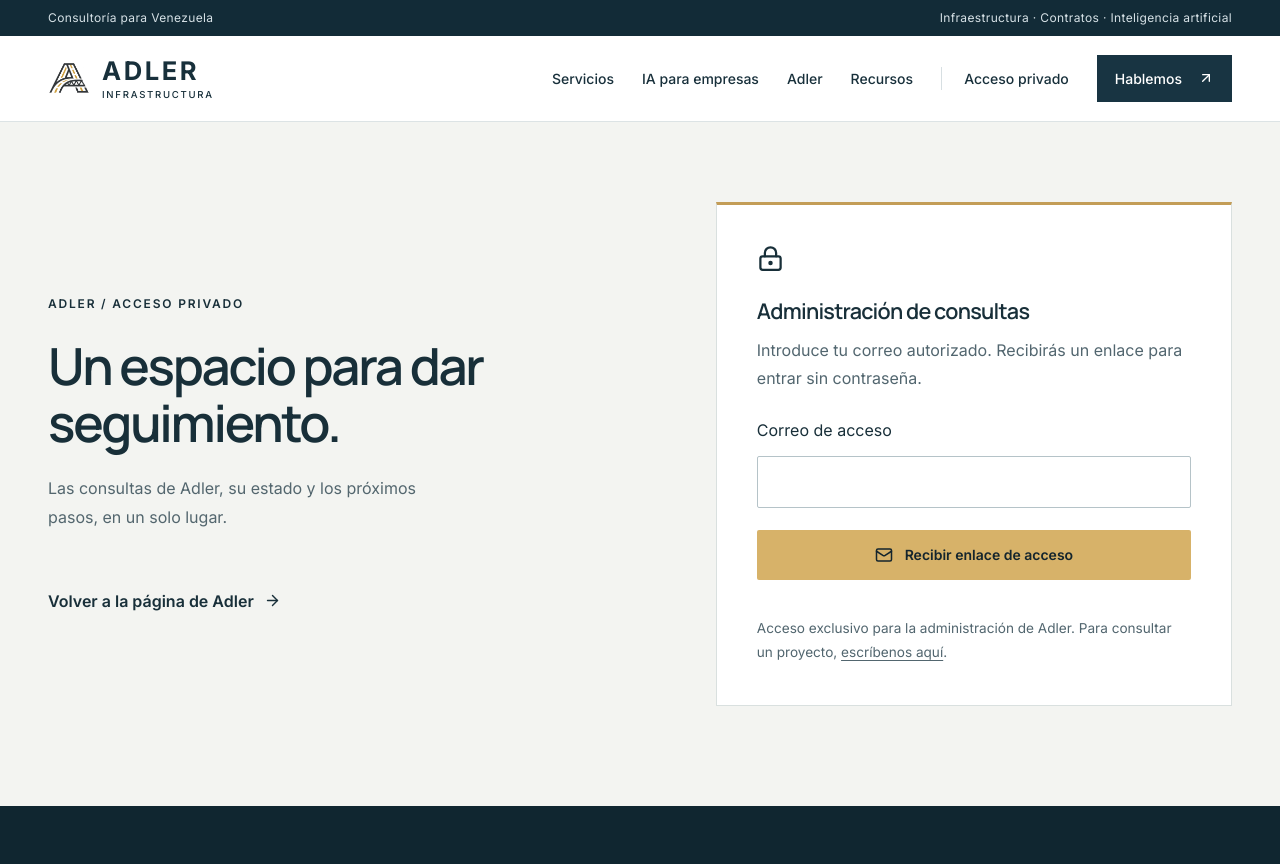
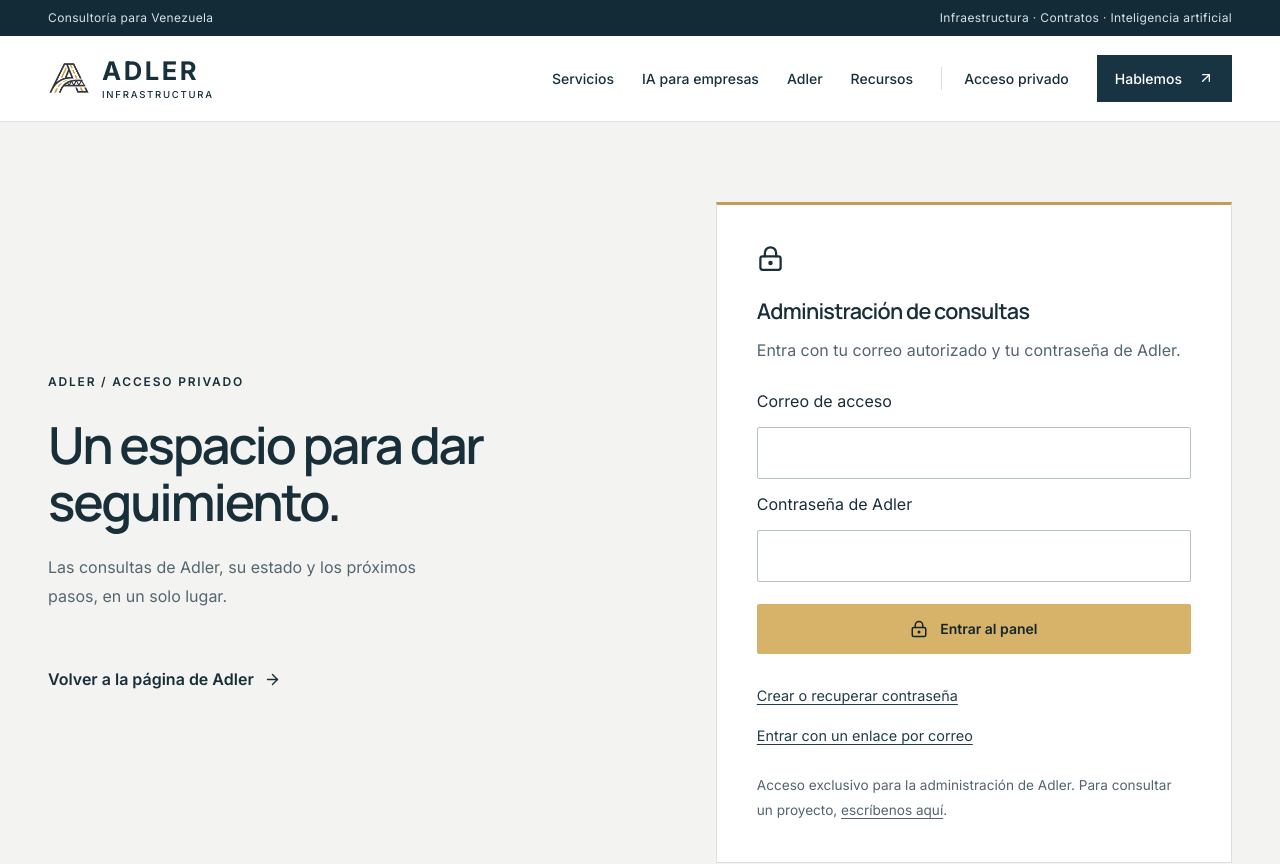
Before and after one commit to eNergy9k3z/adler_infrastructura, a React (Vite) app: page /login in a window 1280 px wide. Shown: the top 864 px of the page. Built offline with nearby package versions, Linux system fonts and the light colour scheme; no server answers.

Commit message:
Add password sign-in and account recovery for Adler administrators

```diff
--- a/src/App.jsx
+++ b/src/App.jsx
@@ -26,6 +26,7 @@
 import PrintableDoc from "./pages/PrintableDoc";
 import Profile from "./pages/Profile";
 import AuthProvider from "./auth/AuthProvider";
+import AccountPassword from "./pages/AccountPassword";
 
 // Scroll to top on route change
 function ScrollToTop() {
@@ -40,7 +41,7 @@
 
 function SiteWidgets() {
   const { pathname } = useLocation();
-  if (["/login", "/dashboard"].includes(pathname)) return null;
+  if (["/login", "/dashboard", "/cuenta/contrasena"].includes(pathname)) return null;
   return (
     <>
       <WhatsAppButton />
@@ -72,6 +73,7 @@
               }
             />
             <Route path="/normativa" element={<Normativa />} />
+            <Route path="/cuenta/contrasena" element={<AuthProvider><AccountPassword /></AuthProvider>} />
             <Route
               path="/dashboard"
               element={
--- /dev/null
+++ b/src/auth/accessFeedback.js
@@ -0,0 +1,18 @@
+export function accessFeedback(error, action = "email") {
+  if (error?.code === "over_email_send_rate_limit") {
+    return { tone: "warning", title: "Enlace no enviado", message: "Se alcanzó temporalmente el límite de envío de enlaces. Si tienes un enlace reciente sin usar, puedes abrirlo. Si ya tienes contraseña, vuelve al acceso e introduce tu correo y contraseña." };
+  }
+  if (error?.code === "over_request_rate_limit" || error?.status === 429) {
+    return { tone: "warning", title: "Demasiados intentos", message: "Espera unos minutos antes de volver a intentarlo." };
+  }
+  if (["signup_disabled", "user_not_found", "email_not_confirmed"].includes(error?.code)) {
+    return { tone: "warning", title: "Invitación necesaria", message: "Para tu primera entrada, abre la invitación más reciente de Adler que recibiste por correo." };
+  }
+  return {
+    tone: "error",
+    title: action === "password" ? "No se pudo iniciar sesión" : "Enlace no enviado",
+    message: action === "password" && error?.code === "invalid_credentials"
+      ? "El correo o la contraseña no son correctos. Si todavía no has creado una contraseña para Adler, utiliza «Crear o recuperar contraseña»."
+      : "No se pudo completar la solicitud. Comprueba la conexión y vuelve a intentarlo.",
+  };
+}
--- /dev/null
+++ b/src/components/AccessFeedback.jsx
@@ -0,0 +1,6 @@
+export default function AccessFeedback({ feedback }) {
+  if (!feedback) return null;
+  return <p className={`private-${feedback.tone === "success" ? "notice" : feedback.tone}`} role={feedback.tone === "success" ? "status" : "alert"}>
+    <strong>{feedback.title}</strong>{feedback.message}
+  </p>;
+}
--- /dev/null
+++ b/src/pages/AccountPassword.jsx
@@ -0,0 +1,99 @@
+import { useRef, useState } from "react";
+import { Link } from "react-router-dom";
+import { ArrowRight, LockKeyhole } from "lucide-react";
+import { supabase } from "../supabaseClient";
+import { useAuth } from "../auth/AuthContext";
+import { accessFeedback } from "../auth/accessFeedback";
+import AccessFeedback from "../components/AccessFeedback";
+import "./Login.css";
+
+export default function AccountPassword() {
+  const { state, session, signOut } = useAuth();
+  const [email, setEmail] = useState("");
+  const [password, setPassword] = useState("");
+  const [confirmation, setConfirmation] = useState("");
+  const [status, setStatus] = useState("idle");
+  const [feedback, setFeedback] = useState(null);
+  const pending = useRef(false);
+  const authorized = state === "authorized";
+
+  async function submit(event) {
+    event.preventDefault();
+    if (pending.current) return;
+    if (authorized && password !== confirmation) {
+      setFeedback({ tone: "error", title: "Las contraseñas no coinciden", message: "Escribe la misma contraseña en ambos campos." });
+      return;
+    }
+    pending.current = true; setStatus("sending"); setFeedback(null);
+    try {
+      const { error } = authorized
+        ? await supabase.auth.updateUser({ password })
+        : await supabase.auth.resetPasswordForEmail(email.trim(), { redirectTo: `${window.location.origin}/cuenta/contrasena` });
+      if (error) {
+        setStatus("idle");
+        setFeedback(authorized ? {
+          tone: "error", title: "Contraseña no guardada",
+          reauthenticate: error.code === "reauthentication_needed",
+          message: error.code === "weak_password" ? "Elige una contraseña más segura, con al menos 12 caracteres."
+            : error.code === "same_password" ? "Esa contraseña ya está configurada. Puedes volver al panel."
+              : error.code === "reauthentication_needed" ? "Necesitamos confirmar de nuevo tu acceso. Cierra esta sesión con el botón de abajo y solicita un enlace de recuperación."
+              : "No se pudo guardar. Si tu sesión ha caducado, solicita un nuevo enlace de recuperación desde la página de acceso.",
+        } : accessFeedback(error));
+      } else {
+        setStatus(authorized ? "password-saved" : "sent"); setPassword(""); setConfirmation("");
+        setFeedback(authorized
+          ? { tone: "success", title: "Contraseña guardada", message: "A partir de ahora puedes entrar con tu correo y esta contraseña, sin solicitar un enlace en cada visita." }
+          : { tone: "success", title: "Solicitud aceptada", message: "Si tienes una cuenta de Adler, recibirás un correo para crear o recuperar tu contraseña. Abre el enlace más reciente y revisa también el correo no deseado." });
+      }
+    } catch (error) {
+      setStatus("idle");
+      setFeedback(authorized ? { tone: "error", title: "Contraseña no guardada", message: "Comprueba la conexión y vuelve a intentarlo." } : accessFeedback(error));
+    } finally { pending.current = false; }
+  }
+
+  return <section className="private-login">
+    <div className="container login-layout">
+      <div className="login-intro">
+        <span className="eyebrow">ADLER / TU CUENTA</span>
+        <h1>Un acceso para cada día.</h1>
+        <p>Crea una contraseña propia para entrar a Adler con tu correo habitual.</p>
+        <Link to="/login">Volver al acceso <ArrowRight size={17} /></Link>
+      </div>
+      <div className="login-card">
+        <LockKeyhole size={27} aria-hidden="true" />
+        <h2>{authorized ? "Crear o cambiar contraseña" : "Crear o recuperar contraseña"}</h2>
+        {state === "loading" ? <p role="status">Comprobando acceso…</p>
+          : state === "denied" || state === "error" ? <>
+              <p className="private-error" role="alert">{state === "denied" ? "Esta cuenta no tiene acceso a la administración de Adler." : "No se pudo comprobar tu acceso."}</p>
+              <Link className="private-link-button" to="/login">Revisar acceso</Link>
+            </> : <>
+              <p>{authorized ? `Cuenta: ${session.user.email}. Usa una contraseña propia para Adler, de al menos 12 caracteres.`
+                : "Primero confirmaremos tu acceso mediante un correo. Después podrás elegir tu contraseña de Adler."}</p>
+              {status !== "password-saved" && <form onSubmit={submit}>
+                {authorized ? <>
+                  <label htmlFor="new-password">Nueva contraseña de Adler</label>
+                  <input id="new-password" type="password" autoComplete="new-password" required minLength={12} maxLength={128}
+                    value={password} onChange={(e) => setPassword(e.target.value)} disabled={status === "sending"} />
+                  <label htmlFor="confirm-password">Repetir contraseña</label>
+                  <input id="confirm-password" type="password" autoComplete="new-password" required minLength={12} maxLength={128}
+                    value={confirmation} onChange={(e) => setConfirmation(e.target.value)} disabled={status === "sending"} />
+                </> : <>
+                  <label htmlFor="reset-email">Correo de acceso</label>
+                  <input id="reset-email" type="email" autoComplete="email" required maxLength={200}
+                    value={email} onChange={(e) => { setEmail(e.target.value); setStatus("idle"); setFeedback(null); }} disabled={status === "sending"} />
+                </>}
+                <button className="btn btn-primary" disabled={status === "sending" || (!authorized && status === "sent")}>
+                  {status === "sending" ? "Comprobando…" : authorized ? "Guardar contraseña" : "Recibir enlace para crear contraseña"}
+                </button>
+              </form>}
+              <AccessFeedback feedback={feedback} />
+              {authorized && feedback?.reauthenticate && <button className="private-link-button" type="button" onClick={async () => {
+                setEmail(session.user.email); setPassword(""); setConfirmation(""); setFeedback(null); setStatus("idle");
+                await signOut();
+              }}>Cerrar sesión para recuperar acceso</button>}
+              {authorized && <Link className="private-link-button" to="/dashboard">Entrar al panel</Link>}
+            </>}
+      </div>
+    </div>
+  </section>;
+}
--- a/src/pages/Dashboard.jsx
+++ b/src/pages/Dashboard.jsx
@@ -1,5 +1,5 @@
 import { useEffect, useRef, useState } from "react";
-import { Navigate } from "react-router-dom";
+import { Link, Navigate } from "react-router-dom";
 import {
   Inbox,
   LogOut,
@@ -122,6 +122,7 @@
           </div>
           <div className="inbox-account">
             <span>{session.user.email}</span>
+            <Link to="/cuenta/contrasena" onClick={(event) => { if (!leaveDetail()) event.preventDefault(); }}>Crear o cambiar contraseña</Link>
             <button
               onClick={() => {
                 if (leaveDetail()) signOut();
--- a/src/pages/Login.css
+++ b/src/pages/Login.css
@@ -97,10 +97,33 @@
   padding: 14px;
   font-size: 0.9rem;
 }
-.private-warning strong {
+.private-warning strong,
+.private-notice strong,
+.private-error strong {
   display: block;
   margin-bottom: 6px;
 }
+.login-options {
+  display: grid;
+  gap: 16px;
+  margin-top: 20px;
+  font-size: 0.9rem;
+}
+.login-options a,
+.login-options button {
+  color: #203d4a;
+  text-decoration: underline;
+  text-underline-offset: 3px;
+}
+.login-options button {
+  background: none;
+  border: 0;
+  padding: 0;
+  text-align: left;
+  font: inherit;
+  cursor: pointer;
+}
+.login-options button:disabled { opacity: 0.6; cursor: wait; }
 @media (max-width: 900px) {
   .login-layout {
     gap: 36px;
--- a/src/pages/Login.jsx
+++ b/src/pages/Login.jsx
@@ -3,158 +3,94 @@
 import { ArrowRight, LockKeyhole, Mail } from "lucide-react";
 import { supabase } from "../supabaseClient";
 import { useAuth } from "../auth/AuthContext";
+import { accessFeedback } from "../auth/accessFeedback";
+import AccessFeedback from "../components/AccessFeedback";
 import "./Login.css";
+
 export default function Login() {
   const { state, signOut, refreshAccess, signOutError } = useAuth();
   const [email, setEmail] = useState("");
+  const [password, setPassword] = useState("");
+  const [mode, setMode] = useState("password");
   const [status, setStatus] = useState("idle");
+  const [feedback, setFeedback] = useState(null);
   const pending = useRef(false);
   if (state === "authorized") return <Navigate to="/dashboard" replace />;
+
   async function submit(event) {
     event.preventDefault();
     if (pending.current) return;
     pending.current = true;
     setStatus("sending");
+    setFeedback(null);
     try {
-      const { error } = await supabase.auth.signInWithOtp({
-        email: email.trim(),
-        options: {
-          shouldCreateUser: false,
-          emailRedirectTo: `${window.location.origin}/login`,
-        },
-      });
-      let nextStatus = "sent";
+      const { error } = mode === "password"
+        ? await supabase.auth.signInWithPassword({ email: email.trim(), password })
+        : await supabase.auth.signInWithOtp({ email: email.trim(), options: {
+            shouldCreateUser: false, emailRedirectTo: `${window.location.origin}/login`,
+          } });
       if (error) {
-        if (["signup_disabled", "user_not_found"].includes(error.code)) {
-          nextStatus = "invitation";
-        } else if (error.code === "over_email_send_rate_limit") {
-          nextStatus = "email-limit";
-        } else if (
-          error.code === "over_request_rate_limit" ||
-          error.status === 429
-        ) {
-          nextStatus = "request-limit";
+        setStatus("idle");
+        setFeedback(accessFeedback(error, mode));
       } else {
-          nextStatus = "error";
+        setStatus("sent");
+        setPassword("");
+        if (mode === "email") setFeedback({ tone: "success", title: "Solicitud aceptada", message: "Si el correo tiene acceso, recibirás un enlace. Revisa también la carpeta de correo no deseado." });
       }
+    } catch (error) {
+      setStatus("idle");
+      setFeedback(accessFeedback(error, mode));
+    } finally { pending.current = false; }
   }
-      setStatus(nextStatus);
-    } catch {
-      setStatus("error");
-    } finally {
-      pending.current = false;
+
+  function switchMode() {
+    setMode(mode === "password" ? "email" : "password");
+    setPassword(""); setFeedback(null); setStatus("idle");
   }
-  }
-  return (
-    <section className="private-login">
+
+  return <section className="private-login">
     <div className="container login-layout">
       <div className="login-intro">
         <span className="eyebrow">ADLER / ACCESO PRIVADO</span>
         <h1>Un espacio para dar seguimiento.</h1>
-          <p>
-            Las consultas de Adler, su estado y los próximos pasos, en un solo
-            lugar.
-          </p>
-          <Link to="/">
-            Volver a la página de Adler <ArrowRight size={17} />
-          </Link>
+        <p>Las consultas de Adler, su estado y los próximos pasos, en un solo lugar.</p>
+        <Link to="/">Volver a la página de Adler <ArrowRight size={17} /></Link>
       </div>
       <div className="login-card">
         <LockKeyhole size={27} aria-hidden="true" />
         <h2>Administración de consultas</h2>
-          {state === "loading" ? (
-            <p role="status">Comprobando acceso…</p>
-          ) : state === "denied" || state === "error" ? (
-            <>
-              <p role="alert">
-                {signOutError
+        {state === "loading" ? <p role="status">Comprobando acceso…</p>
+          : state === "denied" || state === "error" ? <>
+              <p className="private-error" role="alert">{signOutError
                 ? "No se pudo cerrar la sesión. Comprueba la conexión y vuelve a intentarlo antes de dejar este equipo."
-                  : state === "denied"
-                    ? "Esta cuenta no tiene acceso al panel de Adler."
-                    : "No se pudo comprobar tu acceso. Inténtalo de nuevo."}
-              </p>
-              {state === "error" && !signOutError && (
-                <button className="btn btn-primary" onClick={refreshAccess}>
-                  Reintentar
-                </button>
-              )}
-              <button className="private-link-button" onClick={signOut}>
-                Cerrar sesión
-              </button>
-            </>
-          ) : (
-            <>
-              <p>
-                Introduce tu correo autorizado. Recibirás un enlace para entrar
-                sin contraseña.
-              </p>
+                : state === "denied" ? "Esta cuenta no tiene acceso al panel de Adler." : "No se pudo comprobar tu acceso. Inténtalo de nuevo."}</p>
+              {state === "error" && !signOutError && <button className="btn btn-primary" onClick={refreshAccess}>Reintentar</button>}
+              <button className="private-link-button" onClick={signOut}>Cerrar sesión</button>
+            </> : <>
+              <p>{mode === "password" ? "Entra con tu correo autorizado y tu contraseña de Adler." : "Recibe un enlace de acceso en tu correo autorizado."}</p>
               <form onSubmit={submit}>
                 <label htmlFor="access-email">Correo de acceso</label>
-                <input
-                  id="access-email"
-                  type="email"
-                  autoComplete="email"
-                  value={email}
-                  onChange={(e) => {
-                    setEmail(e.target.value);
-                    setStatus("idle");
-                  }}
-                  required
-                  maxLength={200}
-                  disabled={status === "sending"}
-                />
-                <button
-                  className="btn btn-primary"
-                  disabled={status === "sending" || status === "sent"}
-                >
-                  <Mail size={18} />
-                  {status === "sending"
-                    ? "Solicitando enlace…"
-                    : "Recibir enlace de acceso"}
+                <input id="access-email" type="email" autoComplete="username" value={email}
+                  onChange={(e) => { setEmail(e.target.value); setFeedback(null); setStatus("idle"); }}
+                  required maxLength={200} disabled={status === "sending"} />
+                {mode === "password" && <>
+                  <label htmlFor="access-password">Contraseña de Adler</label>
+                  <input id="access-password" type="password" autoComplete="current-password" value={password}
+                    onChange={(e) => { setPassword(e.target.value); setFeedback(null); }} required maxLength={128} disabled={status === "sending"} />
+                </>}
+                <button className="btn btn-primary" disabled={status === "sending" || status === "sent"}>
+                  {mode === "email" ? <Mail size={18} /> : <LockKeyhole size={18} />}
+                  {status === "sending" ? "Comprobando…" : mode === "password" ? "Entrar al panel" : "Recibir enlace de acceso"}
                 </button>
               </form>
-              {status === "sent" && (
-                <p className="private-notice" role="status">
-                  Si el correo tiene acceso, recibirás un enlace. Revisa también
-                  la carpeta de correo no deseado y ábrelo en este navegador.
-                </p>
-              )}
-              {status === "error" && (
-                <p className="private-error" role="alert">
-                  No se pudo solicitar el enlace. Comprueba el correo o espera
-                  unos minutos antes de intentarlo de nuevo.
-                </p>
-              )}
-              {status === "invitation" && (
-                <p className="private-warning" role="alert">
-                  El acceso requiere una invitación de Adler. Para tu primera
-                  entrada, abre el enlace de invitación más reciente que recibiste
-                  por correo.
-                </p>
-              )}
-              {status === "email-limit" && (
-                <p className="private-warning" role="alert">
-                  <strong>Enlace no enviado</strong>
-                  Se alcanzó temporalmente el límite de envío de enlaces. Revisa
-                  tu correo: si tienes un enlace reciente sin usar, puedes
-                  abrirlo. Si necesitas otro, vuelve a intentarlo más tarde.
-                </p>
-              )}
-              {status === "request-limit" && (
-                <p className="private-warning" role="alert">
-                  <strong>Enlace no enviado</strong>
-                  Se han realizado demasiados intentos seguidos. Espera unos
-                  minutos antes de volver a solicitar el enlace.
-                </p>
-              )}
-              <p className="login-small">
-                Acceso exclusivo para la administración de Adler. Para consultar
-                un proyecto, <Link to="/#contacto">escríbenos aquí</Link>.
-              </p>
-            </>
-          )}
+              <AccessFeedback feedback={feedback} />
+              <div className="login-options">
+                <Link to="/cuenta/contrasena">Crear o recuperar contraseña</Link>
+                <button type="button" onClick={switchMode} disabled={status === "sending"}>{mode === "password" ? "Entrar con un enlace por correo" : "Entrar con contraseña"}</button>
+              </div>
+              <p className="login-small">Acceso exclusivo para la administración de Adler. Para consultar un proyecto, <Link to="/#contacto">escríbenos aquí</Link>.</p>
+            </>}
       </div>
     </div>
-    </section>
-  );
+  </section>;
 }
```
Lines whose indentation alone changed are shown as unchanged.
